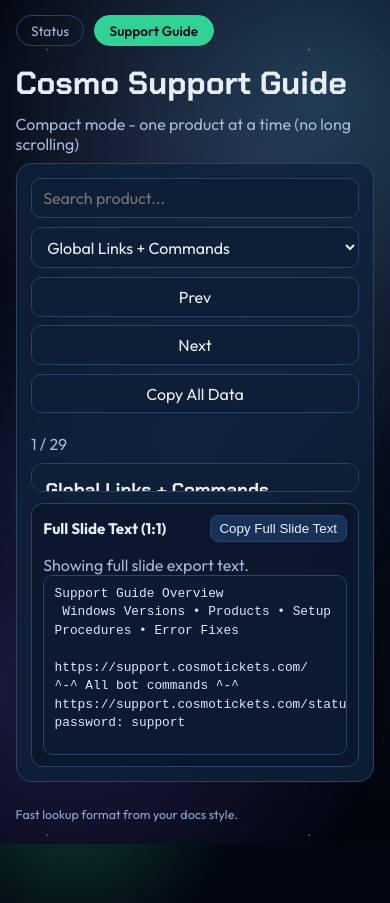
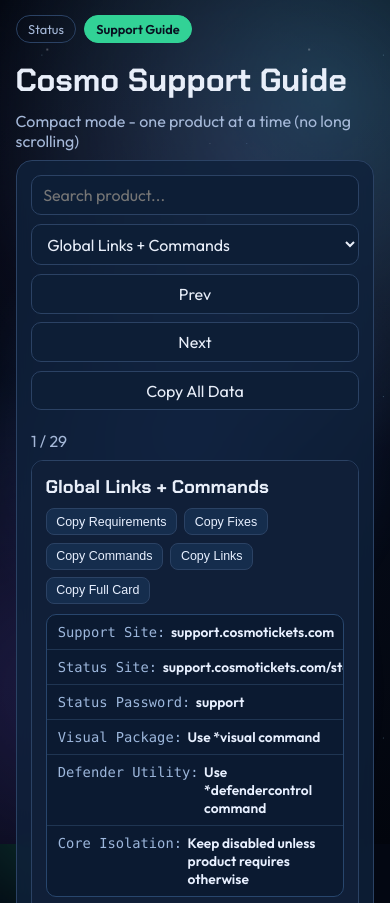
Before and after one commit to gorgeborger2-byte/status-page, a plain HTML site: page presentation.html in a window 390 px wide. Shown: the top 903 px of the page. Before the commit the page ends 844 px from the top, so only its background shows below. Drawn offline with Linux system fonts and the light colour scheme.

Commit message:
Fix responsive overlap issues on smaller window sizes

```diff
--- a/styles.css
+++ b/styles.css
@@ -116,7 +116,8 @@ footer,
 
 body.compact-page {
   height: 100vh;
-  overflow: hidden;
+  overflow-x: hidden;
+  overflow-y: auto;
   display: flex;
   flex-direction: column;
 }
@@ -148,6 +149,7 @@ body.compact-page .footer {
 
 .top-nav {
   display: flex;
+  flex-wrap: wrap;
   gap: 0.6rem;
   margin-bottom: 1rem;
 }
@@ -207,7 +209,7 @@ body.compact-page .footer {
 .panel-header {
   display: flex;
   justify-content: space-between;
-  align-items: center;
+  align-items: flex-start;
   flex-wrap: wrap;
   gap: 1rem;
   margin-bottom: 0.8rem;
@@ -226,6 +228,7 @@ body.compact-page .footer {
 
 .filter-row {
   display: flex;
+  flex-wrap: wrap;
   gap: 0.5rem;
 }
 
@@ -593,6 +596,7 @@ body.compact-page .footer {
   grid-template-columns: 1.2fr 1fr auto auto auto;
   gap: 0.55rem;
   margin-bottom: 0.5rem;
+  align-items: center;
 }
 
 .compact-controls input,
@@ -604,6 +608,7 @@ body.compact-page .footer {
   color: var(--text);
   padding: 0.55rem 0.7rem;
   font: inherit;
+  min-height: 38px;
 }
 
 .compact-controls button {
@@ -782,6 +787,20 @@ body.compact-page .footer {
   .compact-controls {
     grid-template-columns: 1fr;
   }
+
+  body.compact-page {
+    height: auto;
+    min-height: 100vh;
+  }
+
+  body.compact-page main.container {
+    display: block;
+    min-height: auto;
+  }
+
+  .single-guide-card {
+    max-height: 56vh;
+  }
 }
 
 .embed-panel {
@@ -828,6 +847,24 @@ body.compact-page .footer {
     padding-top: 2rem;
   }
 
+  .top-nav {
+    gap: 0.45rem;
+  }
+
+  .nav-link {
+    padding: 0.32rem 0.72rem;
+    font-size: 0.8rem;
+  }
+
+  .meta {
+    gap: 0.45rem 0.8rem;
+    font-size: 0.84rem;
+  }
+
+  .filter-row {
+    width: 100%;
+  }
+
   .panel {
     padding: 0.9rem;
   }
```
